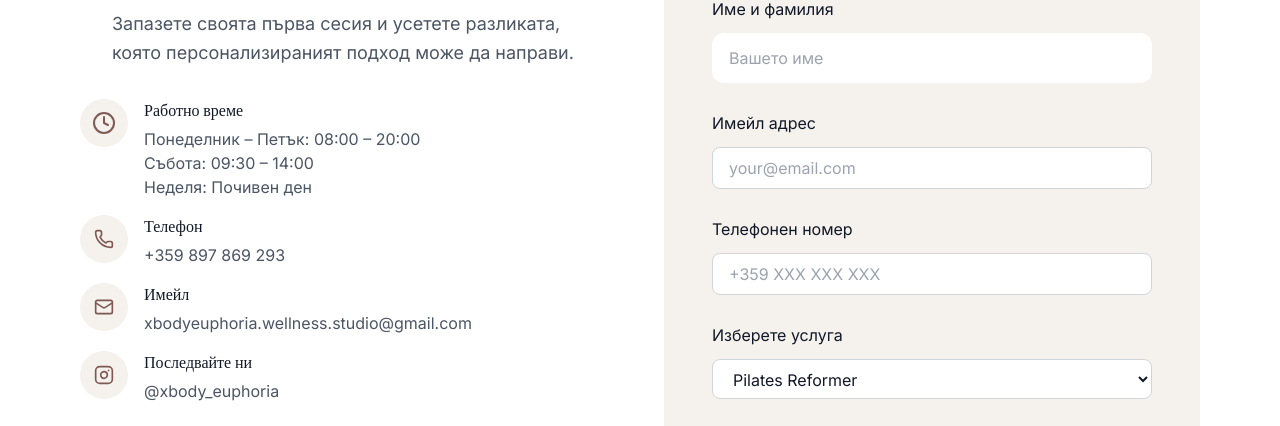
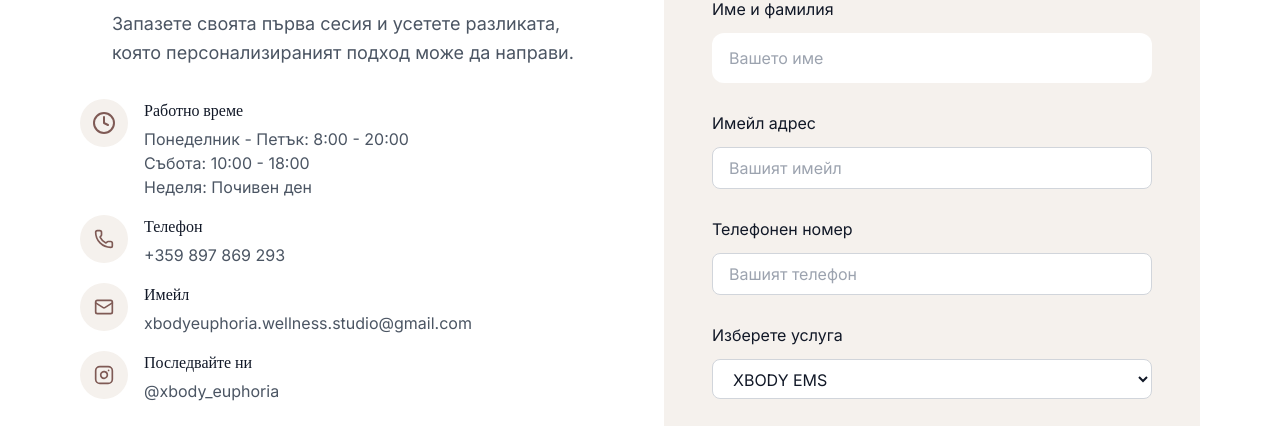
Before and after one commit to denichinv/euphoria-wellness-studio-bg, a React (Vite) app: page / in a window 1280 px wide. Shown: the part 4100-4526 px from the top of the page. Built offline with nearby package versions, Linux system fonts and the light colour scheme; grey boxes are pictures that could not be loaded.

Commit message:
add translation for Contact

```diff
--- a/src/components/sections/Contact.tsx
+++ b/src/components/sections/Contact.tsx
@@ -1,7 +1,13 @@
 import { useState } from "react";
 import { Phone, Mail, Instagram, Clock } from "lucide-react";
+import { useLanguage } from "../../context/LanguageContext";
+import { en } from "../../i18n/en";
+import { bg } from "../../i18n/bg";
 
 export function Contact() {
+  const { language } = useLanguage();
+  const content = language === "en" ? en.contact : bg.contact;
+
   const divStyle: string =
     "w-12 h-12 rounded-full bg-surface flex items-center justify-center flex-shrink-0 hover:bg-accent-blush transition-color text-accent-mauve hover:text-white";
 
@@ -53,19 +59,18 @@ export function Contact() {
         {/* Left column */}
         <div>
           <p className="text-accent-mauve uppercase tracking-widest text-sm mb-2">
-            СВЪРЖЕТЕ СЕ С НАС
+            {content.badge}
           </p>
 
           <h2
             id="contact-title"
             className="text-3xl md:text-5xl text-gray-900 mb-6 "
           >
-            Готови ли сте за своята трансформация?
+            {content.heading}
           </h2>
 
           <p className="text-lg text-gray-600 m-8 leading-relaxed ">
-            Запазете своята първа сесия и усетете разликата, която
-            персонализираният подход може да направи.
+            {content.description}
           </p>
 
           <ul className="mt-2 space-y-4">
@@ -74,42 +79,49 @@ export function Contact() {
                 <Clock />
               </div>
               <div>
-                <h3 className="text-gray-900 mb-1">Работно време</h3>
+                <h3 className="text-gray-900 mb-1">
+                  {content.workingHours.title}
+                </h3>
                 <p className="text-gray-600">
-                  Понеделник – Петък: 08:00 – 20:00
+                  {content.workingHours.days[0]}:{" "}
+                  {content.workingHours.hours[0]}
                 </p>
-                <p className="text-gray-600">Събота: 09:30 – 14:00</p>
-                <p className="text-gray-600 ">Неделя: Почивен ден</p>
+                <p className="text-gray-600">
+                  {content.workingHours.days[1]}:{" "}
+                  {content.workingHours.hours[1]}
+                </p>
+                <p className="text-gray-600 ">
+                  {content.workingHours.days[2]}:{" "}
+                  {content.workingHours.hours[2]}
+                </p>
               </div>
             </li>
 
             <li className={listStyle}>
-              <a href="tel:+359897869293" aria-label="Обади се на Euphoria">
+              <a href="tel:+359897869293" aria-label={content.phone.aria}>
                 <div className={divStyle}>
                   <Phone size={20} />
                 </div>
               </a>
               <div>
-                <h3 className="text-gray-900 mb-1">Телефон</h3>
+                <h3 className="text-gray-900 mb-1">{content.phone.title}</h3>
 
-                <p className="text-gray-600">+359 897 869 293</p>
+                <p className="text-gray-600">{content.phone.number}</p>
               </div>
             </li>
 
             <li className={listStyle}>
               <a
                 href="mailto:xbodyeuphoria.wellness.studio@gmail.com"
-                aria-label="Изпрати имейл до Euphoria"
+                aria-label={content.email.aria}
               >
                 <div className={divStyle}>
                   <Mail size={20} />
                 </div>
               </a>
               <div>
-                <h3 className="text-gray-900 mb-1">Имейл</h3>
-                <p className="text-gray-600">
-                  xbodyeuphoria.wellness.studio@gmail.com
-                </p>
+                <h3 className="text-gray-900 mb-1">{content.email.title}</h3>
+                <p className="text-gray-600">{content.email.address}</p>
               </div>
             </li>
 
@@ -125,15 +137,15 @@ export function Contact() {
                 </div>
               </a>
               <div>
-                <h3 className="text-gray-900 mb-1">Последвайте ни</h3>
-                <p className="text-gray-600">@xbody_euphoria</p>
+                <h3 className="text-gray-900 mb-1">{content.social.title}</h3>
+                <p className="text-gray-600">{content.social.instagram}</p>
               </div>
             </li>
           </ul>
 
           <div className="mt-6">
             <iframe
-              title="Euphoria Studio location on Google Maps"
+              title={content.mapTitle}
               src="https://www.google.com/maps/embed?pb=!1m18!1m12!1m3!1d11856.862851080612!2d23.08025626533252!3d42.0171046396258!2m3!1f0!2f0!3f0!3m2!1i1024!2i768!4f13.1!3m3!1m2!1s0x14aaf50037bd5417%3A0xff8ae402cc4aa9af!2sX%20Body%20Euphoria%20%26%20Pilates%20Reformer%20studio!5e0!3m2!1sen!2suk!4v1770937952841!5m2!1sen!2suk"
               className="w-full h-[300px] rounded-xl border"
               loading="lazy"
@@ -147,14 +159,14 @@ export function Contact() {
           {isSubmitted ? (
             <div className="space-y-6 ">
               <h3 className="text-2xl md:text-3xl text-gray-900 mb-6">
-                Благодарим ви! Ще се свържем с вас възможно най-скоро.
+                {content.contactFormSuccess.title}
               </h3>
               <button
                 type="button"
                 className="w-full py-4 bg-gray-900 text-white rounded-xl hover:bg-accent-mauve transition-colors duration-300"
                 onClick={() => setIsSubmitted(false)}
               >
-                Изпрати ново съобщение
+                {content.contactFormSuccess.submitButton}
               </button>
             </div>
           ) : (
@@ -169,16 +181,15 @@ export function Contact() {
               <input type="hidden" name="form-name" value="contact" />
               <input type="hidden" name="bot-field" />
               <h3 className="text-3xl md:text-4xl text-gray-900 mb-6">
-                Свържете се с нас още днес !
+                {content.contactForm.title}
               </h3>
               <div className={fieldStyle}>
                 <label htmlFor="name" className="block text-gray-900 mb-2">
-                  Име и фамилия
+                  {content.contactForm.name}
                 </label>
                 <input
                   type="text"
-                  placeholder="Вашето име
-"
+                  placeholder={content.contactForm.namePlaceholder}
                   id="name"
                   name="name"
                   value={name}
@@ -191,11 +202,11 @@ export function Contact() {
               </div>
               <div className={fieldStyle}>
                 <label htmlFor="email" className="block text-gray-900 mb-2">
-                  Имейл адрес
+                  {content.contactForm.email}
                 </label>
                 <input
                   type="email"
-                  placeholder="your@email.com"
+                  placeholder={content.contactForm.emailPlaceholder}
                   id="email"
                   name="email"
                   value={email}
@@ -208,11 +219,11 @@ export function Contact() {
               </div>
               <div className={fieldStyle}>
                 <label htmlFor="phone" className="block text-gray-900 mb-2">
-                  Телефонен номер
+                  {content.contactForm.phone}
                 </label>
                 <input
                   type="tel"
-                  placeholder="+359 XXX XXX XXX"
+                  placeholder={content.contactForm.phonePlaceholder}
                   id="phone"
                   name="phone"
                   value={phone}
@@ -224,7 +235,7 @@ export function Contact() {
               </div>
               <div className={fieldStyle}>
                 <label htmlFor="service" className="block text-gray-900 mb-2">
-                  Изберете услуга
+                  {content.contactForm.service}
                 </label>
                 <select
                   name="service"
@@ -235,14 +246,20 @@ export function Contact() {
                     setService(e.target.value);
                   }}
                 >
-                  <option value="pilates">Pilates Reformer</option>
-                  <option value="xbody">XBODY EMS</option>
-                  <option value="others">Други</option>
+                  <option value="pilates">
+                    {content.contactForm.serviceOptions[0]}
+                  </option>
+                  <option value="xbody">
+                    {content.contactForm.serviceOptions[1]}
+                  </option>
+                  <option value="others">
+                    {content.contactForm.serviceOptions[2]}
+                  </option>
                 </select>
               </div>
               <div className={fieldStyle}>
                 <label htmlFor="message" className="block text-gray-900 mb-2">
-                  Съобщение (по желание)
+                  {content.contactForm.message}
                 </label>
                 <textarea
                   name="message"
@@ -253,14 +270,14 @@ export function Contact() {
                   }}
                   className={inputsStyle}
                   rows={4}
-                  placeholder="Разкажете ни повече за вашите цели... "
+                  placeholder={content.contactForm.messagePlaceholder}
                 />
               </div>
               <button
                 type="submit"
                 className="w-full py-4 bg-gray-900 text-white rounded-xl hover:bg-accent-mauve transition-colors duration-300 "
               >
-                Изпрати запитване
+                {content.contactForm.submitButton}
               </button>
             </form>
           )}
--- a/src/i18n/bg.ts
+++ b/src/i18n/bg.ts
@@ -75,4 +75,48 @@ export const bg = {
       reformerTraining: "Pilates Reformer тренировка в студиото",
     },
   },
+  contact: {
+    badge: "СВЪРЖЕТЕ СЕ С НАС",
+    heading: "Готови ли сте за своята трансформация?",
+    description:
+      "    Запазете своята първа сесия и усетете разликата, която персонализираният подход може да направи.",
+    workingHours: {
+      title: "Работно време",
+      days: ["Понеделник - Петък", "Събота", "Неделя"],
+      hours: ["8:00 - 20:00", "10:00 - 18:00", "Почивен ден"],
+    },
+    phone: {
+      title: "Телефон",
+      number: "+359 897 869 293",
+      aria: "Обади се на Euphoria Wellness Studio",
+    },
+    email: {
+      title: "Имейл",
+      address: "xbodyeuphoria.wellness.studio@gmail.com",
+      aria: "Изпрати имейл до Euphoria Wellness Studio",
+    },
+    social: {
+      title: "Последвайте ни",
+      instagram: "@xbody_euphoria",
+    },
+    mapTitle: "Намерете ни на картата",
+    contactForm: {
+      title: "Свържете се с нас още днес !",
+      name: "Име и фамилия",
+      namePlaceholder: "Вашето име",
+      email: "Имейл адрес",
+      emailPlaceholder: "Вашият имейл",
+      phone: "Телефонен номер",
+      phonePlaceholder: "Вашият телефон",
+      service: "Изберете услуга",
+      serviceOptions: ["XBODY EMS", "Pilates Reformer", "Други"],
+      message: "Съобщение (по желание)",
+      messagePlaceholder: "Разкажете ни повече за вашите цели...",
+      submitButton: "Изпрати запитване",
+    },
+    contactFormSuccess: {
+      title: " Благодарим ви! Ще се свържем с вас възможно най-скоро.",
+      submitButton: "Изпрати ново запитване",
+    },
+  },
 };
--- a/src/i18n/en.ts
+++ b/src/i18n/en.ts
@@ -77,4 +77,56 @@ export const en = {
       reformerTraining: "Pilates Reformer training session in the studio",
     },
   },
+  contact: {
+    badge: "GET IN TOUCH",
+
+    heading: "Ready for your transformation?",
+
+    description:
+      "Book your first session and experience the difference a personalized approach can make.",
+
+    workingHours: {
+      title: "Opening Hours",
+      days: ["Monday - Friday", "Saturday", "Sunday"],
+      hours: ["8:00 - 20:00", "09:30 - 14:00", "Closed"],
+    },
+
+    phone: {
+      title: "Phone",
+      number: "+359 897 869 293",
+      aria: "Call Euphoria Wellness Studio",
+    },
+
+    email: {
+      title: "Email",
+      address: "xbodyeuphoria.wellness.studio@gmail.com",
+      aria: "Send an email to Euphoria Wellness Studio",
+    },
+
+    social: {
+      title: "Follow Us",
+      instagram: "@xbody_euphoria",
+    },
+    mapTitle: "Find us on the map",
+
+    contactForm: {
+      title: "Get in touch today",
+      name: "Full Name",
+      namePlaceholder: "Your name",
+      email: "Email Address",
+      emailPlaceholder: "Your email",
+      phone: "Phone Number",
+      phonePlaceholder: "Your phone number",
+      service: "Select a service",
+      serviceOptions: ["XBODY EMS", "Pilates Reformer", "Other"],
+      message: "Message (optional)",
+      messagePlaceholder: "Tell us more about your goals...",
+      submitButton: "Send request",
+    },
+
+    contactFormSuccess: {
+      title: "Thank you! We'll get back to you shortly.",
+      submitButton: "Send another request",
+    },
+  },
 };
```
